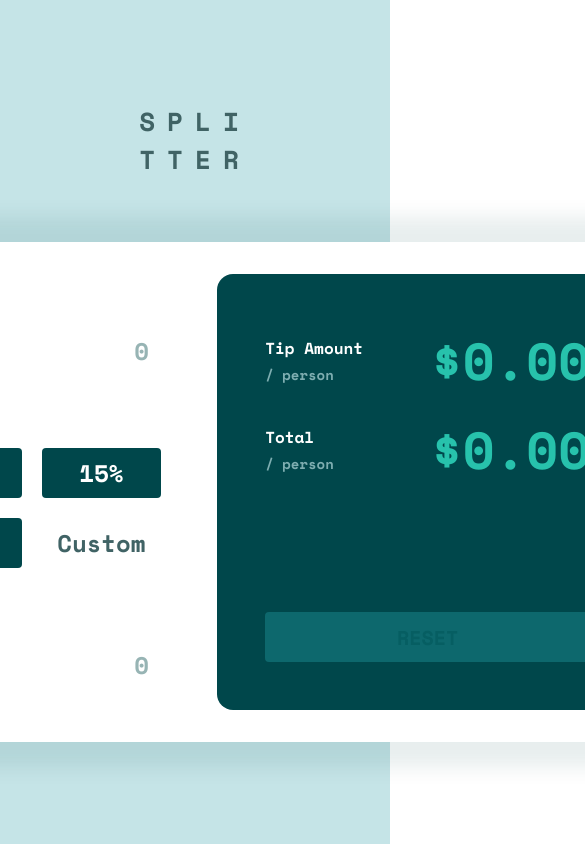
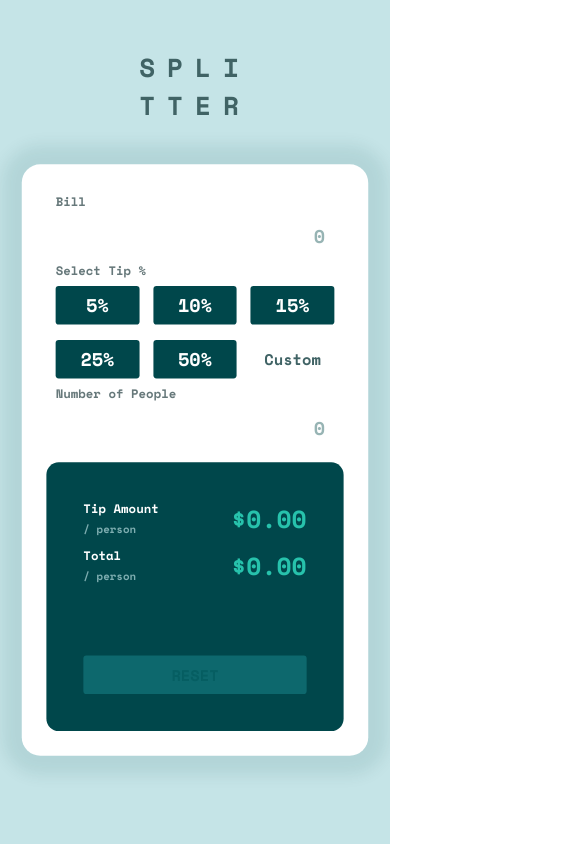
Before and after one commit to ayeyaiyai/splitter, a React (Vite) app: page / in a window 390 px wide. Shown: the top 844 px of the page, 585 px wide, since content can reach past the window. Built offline with nearby package versions, Linux system fonts and the light colour scheme.

Commit message:
Add mobile styling

```diff
--- a/src/App.css
+++ b/src/App.css
@@ -34,6 +34,7 @@ input:focus {
   justify-content: center;
   align-items: center;
   height: 100vh;
+  min-height: 750px;
   width: 100%;
   background-color: #c5e4e7;
   font-family: 'Space Mono', monospace;
@@ -59,7 +60,7 @@ input:focus {
   padding: 32px;
   background-color: white;
   width: 950px;
-  height: 500px;
+  min-height: 500px;
   border-radius: 24px;
   box-shadow: 0px 0px 20px 25px #00474b18;
 }
@@ -189,3 +190,46 @@ input:focus {
   color: #065e62;
   cursor: not-allowed;
 }
+
+@media(max-width: 1000px) {
+  .splitter-body {
+    transform: scale(.77);
+  }
+}
+
+@media(max-width: 750px) {
+  .splitter-container {
+    display: flex;
+    flex-direction: column;
+    min-height: 800px;
+  }
+
+  .splitter-title-container {
+    margin-bottom: 0px;
+    transform: translateY(48px);
+  }
+
+  .splitter-body {
+    display: flex;
+    flex-direction: column;
+    height: 800px;
+    width: 450px;
+  }
+
+  .splitter-left {
+    margin-bottom: 16px;
+  }
+
+  .splitter-left, .splitter-right {
+    width: 100%;
+    height: 375px;
+  }
+
+  .tip-input {
+    font-size: 20px;
+  }
+
+  .total-amount-right {
+    font-size: 32px;
+  }
+}
```
